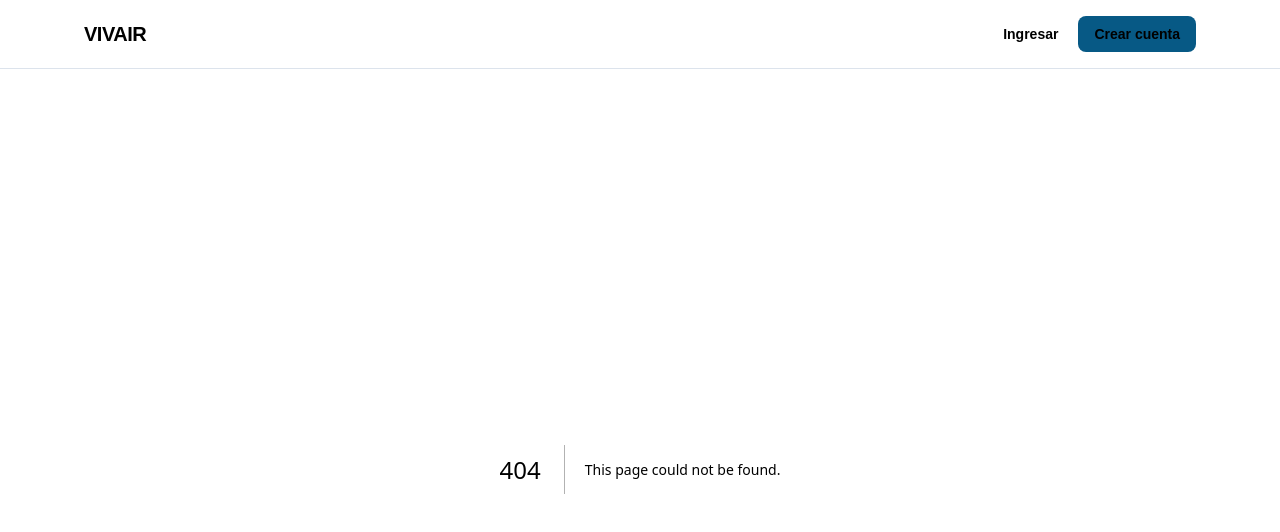
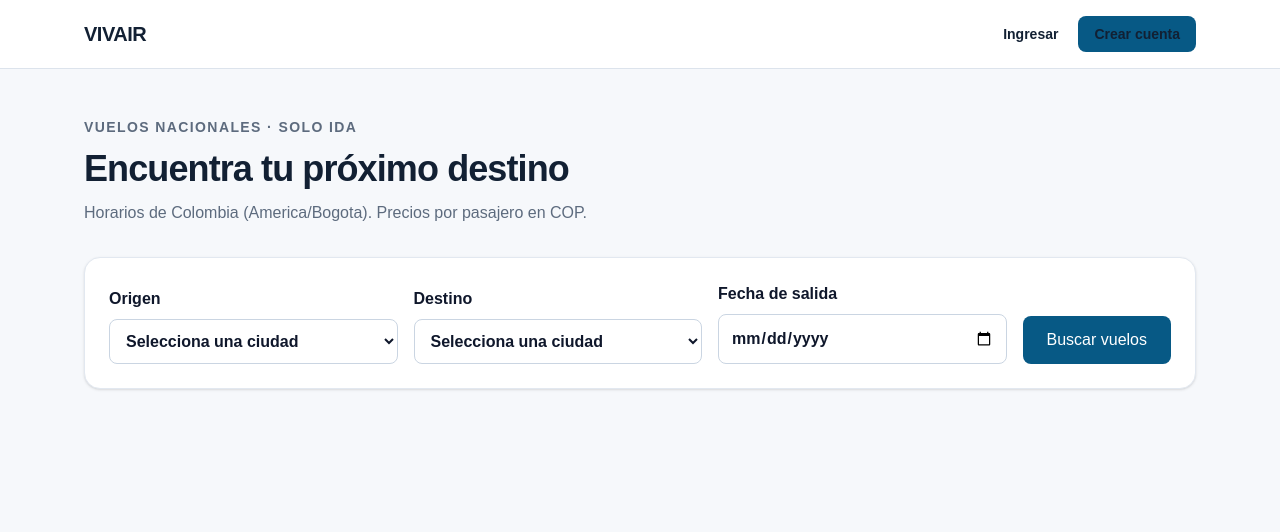
Before and after one commit to dsramireza/VIVAIR, a Next.js app: page /vuelos in a window 1280 px wide. Before the commit this address had no page. Shown: the top 532 px of the page. Built offline with nearby package versions, Linux system fonts and the light colour scheme.

Commit message:
Implement flight search and fare details using Supabase

```diff
--- a/app/page.tsx
+++ b/app/page.tsx
@@ -8,7 +8,7 @@ export default function HomePage() {
           <p className="rounded-full bg-amber-100 px-3 py-1 text-sm font-bold text-amber-900">Vuelos nacionales, experiencia simple</p>
           <h1 className="max-w-2xl text-5xl font-black leading-[1.05] tracking-tight md:text-7xl">Colombia está más cerca.</h1>
           <p className="max-w-xl text-lg leading-8 text-[var(--muted)]">Crea tu cuenta de pasajero y prepárate para descubrir Bogotá, Medellín, Cali, Cartagena y Barranquilla.</p>
-          <Link className="rounded-xl bg-[var(--primary)] px-6 py-3 font-bold text-white shadow-lg shadow-sky-900/15" href="/registro">Crear mi cuenta</Link>
+          <div className="flex flex-wrap items-center gap-5"><Link className="rounded-xl bg-[var(--primary)] px-6 py-3 font-bold text-white shadow-lg shadow-sky-900/15" href="/vuelos">Buscar vuelos</Link><Link className="font-semibold underline" href="/registro">Crear mi cuenta</Link></div>
         </div>
         <div className="rounded-3xl bg-[var(--primary)] p-8 text-white shadow-2xl">
           <p className="mb-16 text-sm font-bold uppercase tracking-[0.2em] text-sky-200">Tu próximo vuelo</p>
--- /dev/null
+++ b/app/vuelos/[id]/page.tsx
@@ -0,0 +1,15 @@
+import Link from "next/link"
+import { notFound } from "next/navigation"
+import { findFlight } from "@/lib/flight-queries"
+import { FARE_CATEGORIES, formatCOP, formatDeparture } from "@/lib/flights"
+export const metadata = { title: "Tarifas y equipaje | VIVAIR" }
+export default async function FlightDetails({ params }: { params: Promise<{ id: string }> }) {
+  const flight = await findFlight((await params).id)
+  if (!flight) notFound()
+  return <main className="mx-auto flex max-w-5xl flex-col gap-8 px-5 py-12">
+    <Link className="font-semibold underline" href="/vuelos">Volver a buscar vuelos</Link>
+    <header><p className="text-sm font-bold uppercase tracking-widest text-[var(--muted)]">Tarifas y equipaje</p><h1 className="mt-3 text-4xl font-black">{flight.origin} → {flight.destination}</h1><p className="mt-4">{formatDeparture(flight.departure_at)} · Hora de Colombia</p><p className="mt-2">Tarifa base: {formatCOP(flight.base_fare)} COP por pasajero</p></header>
+    <section aria-label="Categorías de asiento" className="grid gap-5 sm:grid-cols-2">{FARE_CATEGORIES.map((category) => <article key={category.name} className="flex flex-col gap-5 rounded-2xl border border-slate-200 bg-white p-7 text-slate-900"><h2 className="text-2xl font-bold">{category.name}</h2><p>Recargo: {formatCOP(category.surcharge)} COP</p><p className="text-3xl font-black">{formatCOP(Number(flight.base_fare) + category.surcharge)} COP</p><p className="text-sm">Total por pasajero</p><p className="border-t border-slate-200 pt-5">{category.baggage}</p></article>)}</section>
+    <p className="rounded-xl bg-amber-50 p-5 text-amber-950">No se vende equipaje adicional. Tarifas y políticas ficticias de demostración.</p>
+  </main>
+}
--- /dev/null
+++ b/app/vuelos/page.tsx
@@ -0,0 +1,19 @@
+import Link from "next/link"
+import { FlightSearch } from "@/components/flight-search"
+import { findFlights } from "@/lib/flight-queries"
+import { formatCOP, formatDeparture } from "@/lib/flights"
+export const metadata = { title: "Buscar vuelos | VIVAIR", description: "Consulta vuelos nacionales de solo ida, tarifas en COP y horarios de Colombia." }
+export default async function FlightsPage({ searchParams }: { searchParams: Promise<Record<string, string | string[] | undefined>> }) {
+  const params = await searchParams
+  const value = (key: string) => typeof params[key] === "string" ? params[key] as string : ""
+  const search = { origin: value("origin"), destination: value("destination"), date: value("date") }
+  const submitted = Object.keys(params).some((key) => ["origin", "destination", "date"].includes(key))
+  const result = submitted ? await findFlights(search) : null
+  return <main className="mx-auto flex max-w-6xl flex-col gap-8 px-5 py-12">
+    <header><p className="mb-3 text-sm font-bold uppercase tracking-widest text-[var(--muted)]">Vuelos nacionales · Solo ida</p><h1 className="text-4xl font-black tracking-tight">Encuentra tu próximo destino</h1><p className="mt-3 text-[var(--muted)]">Horarios de Colombia (America/Bogota). Precios por pasajero en COP.</p></header>
+    <FlightSearch search={search} />
+    {result && <section aria-label="Resultados de búsqueda" className="flex flex-col gap-4">
+      {result.error ? <p role="alert" className="rounded-xl border border-red-200 bg-red-50 p-5 text-red-800">{result.error}</p> : <><h2 className="text-xl font-bold">{result.flights.length} vuelos encontrados</h2>{result.flights.length === 0 && <p className="rounded-xl border border-slate-200 p-6">No encontramos vuelos para esta ruta y fecha. Prueba con otra búsqueda.</p>}{result.flights.map((flight) => <article key={flight.id} className="flex flex-wrap items-center justify-between gap-6 rounded-2xl border border-slate-200 bg-white p-6 text-slate-900"><div><h3 className="text-xl font-bold">{flight.origin} → {flight.destination}</h3><p className="mt-2">{formatDeparture(flight.departure_at)}</p></div><div><p className="text-sm">Tarifa base</p><p className="text-2xl font-black">{formatCOP(flight.base_fare)} COP</p></div><Link href={`/vuelos/${flight.id}`} className="rounded-lg bg-[var(--primary)] px-5 py-3 font-bold text-white">Ver tarifas y equipaje<span className="sr-only">: {flight.origin} a {flight.destination}</span></Link></article>)}</>}
+    </section>}
+  </main>
+}
--- /dev/null
+++ b/components/flight-search.tsx
@@ -0,0 +1,8 @@
+import { CITIES, type Search } from "@/lib/flights"
+export function FlightSearch({ search }: { search: Search }) {
+  return <form action="/vuelos" className="flex flex-wrap items-end gap-4 rounded-2xl border border-slate-200 bg-white p-6 shadow-sm">
+    {(["origin", "destination"] as const).map((field) => <label key={field} className="flex min-w-40 flex-1 flex-col gap-2 font-semibold text-slate-900">{field === "origin" ? "Origen" : "Destino"}<select name={field} required defaultValue={search[field]} className="rounded-lg border border-slate-300 bg-white p-3"><option value="">Selecciona una ciudad</option>{CITIES.map((city) => <option key={city}>{city}</option>)}</select></label>)}
+    <label className="flex min-w-40 flex-1 flex-col gap-2 font-semibold text-slate-900">Fecha de salida<input type="date" name="date" required defaultValue={search.date} className="rounded-lg border border-slate-300 p-3" /></label>
+    <button className="rounded-lg bg-[var(--primary)] px-6 py-3 font-bold text-white">Buscar vuelos</button>
+  </form>
+}
--- /dev/null
+++ b/lib/flight-queries.ts
@@ -0,0 +1,19 @@
+import { createClient } from "@/lib/supabase/server"
+import { bogotaDate, searchFlights, validateSearch, type Flight, type Search } from "@/lib/flights"
+export async function findFlights(search: Search, now = new Date()) {
+  const error = validateSearch(search)
+  if (error || search.date < bogotaDate(now)) return { flights: [] as Flight[], error }
+  const start = new Date(`${search.date}T00:00:00-05:00`)
+  const end = new Date(start.getTime() + 86400000)
+  const supabase = await createClient()
+  const result = await supabase.from("flights").select("id,origin,destination,departure_at,base_fare,status").eq("status", "Published").eq("origin", search.origin).eq("destination", search.destination).gte("departure_at", start.toISOString()).lt("departure_at", end.toISOString()).gt("departure_at", now.toISOString()).order("departure_at")
+  if (result.error) return { flights: [] as Flight[], error: "No pudimos consultar los vuelos. Intenta de nuevo." }
+  return searchFlights(result.data as Flight[], search, now)
+}
+export async function findFlight(id: string) {
+  if (!/^[0-9a-f]{8}-[0-9a-f]{4}-[0-9a-f]{4}-[0-9a-f]{4}-[0-9a-f]{12}$/i.test(id)) return null
+  const supabase = await createClient()
+  const { data, error } = await supabase.from("flights").select("id,origin,destination,departure_at,base_fare,status").eq("id", id).eq("status", "Published").gt("departure_at", new Date().toISOString()).maybeSingle()
+  if (error) throw new Error("No pudimos consultar el vuelo")
+  return data as Flight | null
+}
```
